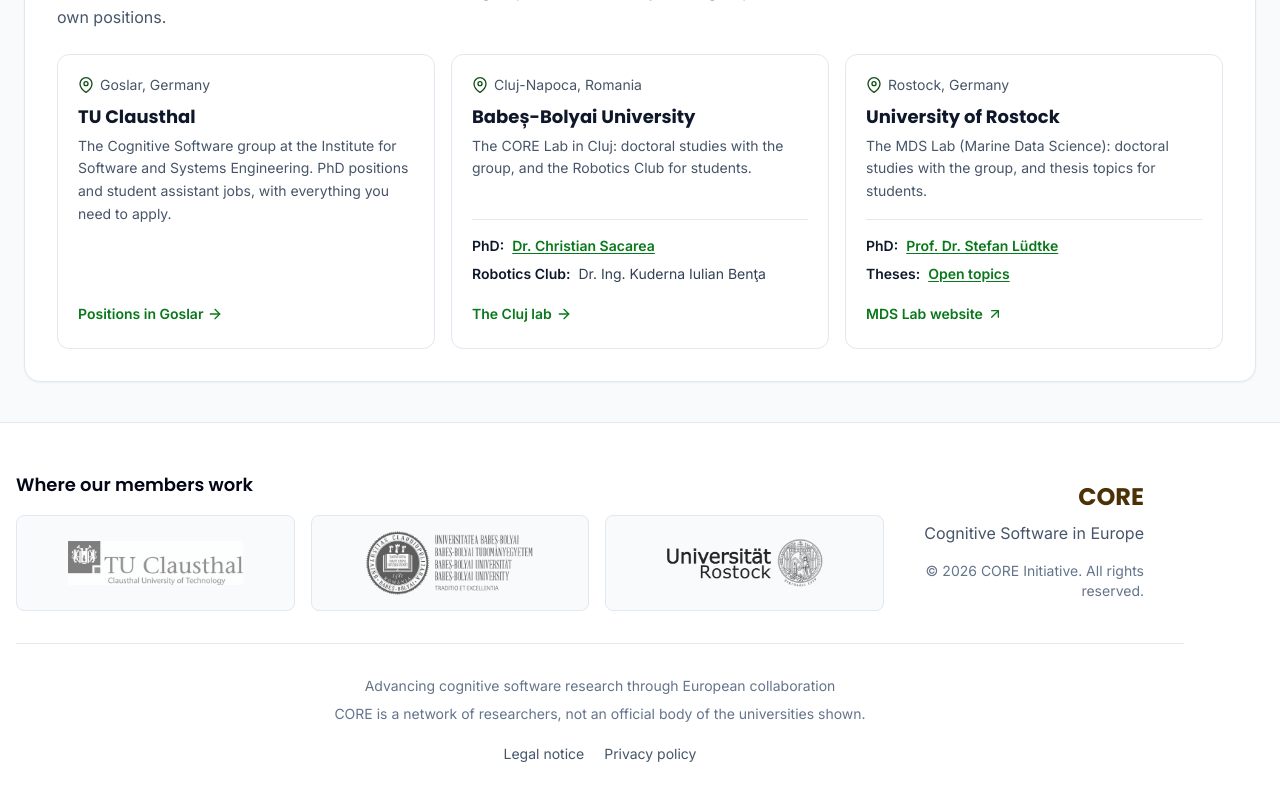
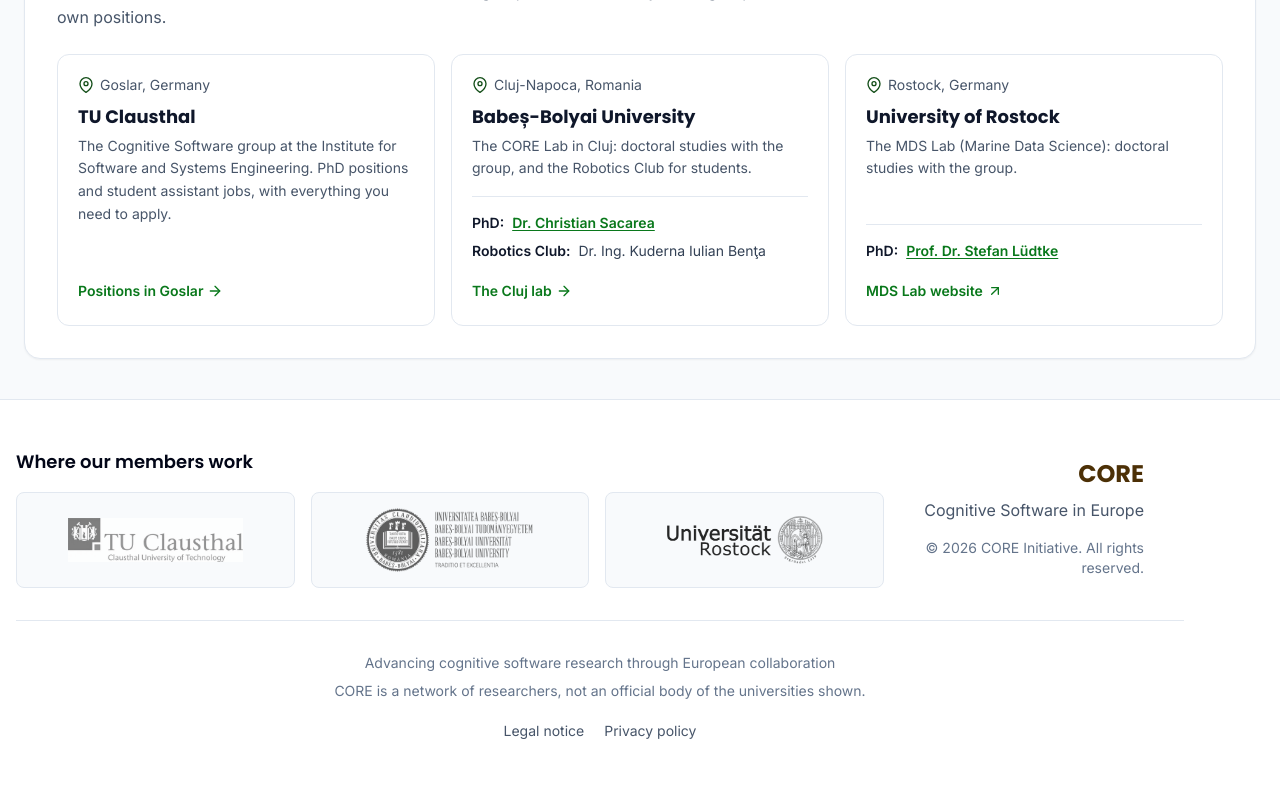
Before and after one commit to bartelt-lab/core, a React (Vite) app: page /join-us in a window 1280 px wide. Shown: the part 1260-2060 px from the top of the page. Built offline with nearby package versions, Linux system fonts and the light colour scheme.

Commit message:
Point Rostock PhD enquiries to Stefan Lüdtke's email
His address is now in team.js, so his name on the Rostock card of the Join
Us page opens an email instead of his page on the MDS Lab site. The row
linking the lab's thesis topics is gone: the card is about doctorates.

```diff
--- a/src/data/team.js
+++ b/src/data/team.js
@@ -101,7 +101,7 @@ const members = [
     ],
     photo: '/members/stefan-luedtke.webp',
     bio: 'Assistant Professor at the University of Rostock.',
-    email: '',
+    email: 'stefan.luedtke@uni-rostock.de',
     links: {
       scholar: 'https://scholar.google.de/citations?user=DxgfRiQAAAAJ&hl=en',
       website: 'https://www.mds-lab.de/people/stefan-ludtke/'
--- a/src/pages/tuc/JoinUs.jsx
+++ b/src/pages/tuc/JoinUs.jsx
@@ -108,13 +108,10 @@ const GROUPS = [
         name: ['Universität Rostock', 'University of Rostock'],
         place: ['Rostock, Deutschland', 'Rostock, Germany'],
         text: [
-            'Das MDS Lab (Marine Data Science): Promotion in der Gruppe und Themen für Abschlussarbeiten.',
-            'The MDS Lab (Marine Data Science): doctoral studies with the group, and thesis topics for students.',
+            'Das MDS Lab (Marine Data Science): Promotion in der Gruppe.',
+            'The MDS Lab (Marine Data Science): doctoral studies with the group.',
         ],
-        contacts: [
-            { about: ['Promotion', 'PhD'], member: 'ludtke' },
-            { about: ['Abschlussarbeiten', 'Theses'], link: { label: ['Offene Themen', 'Open topics'], href: 'https://www.mds-lab.de/theses/' } },
-        ],
+        contacts: [{ about: ['Promotion', 'PhD'], member: 'ludtke' }],
         cta: ['Website des MDS Lab', 'MDS Lab website'],
         href: 'https://www.mds-lab.de/',
     },
```
